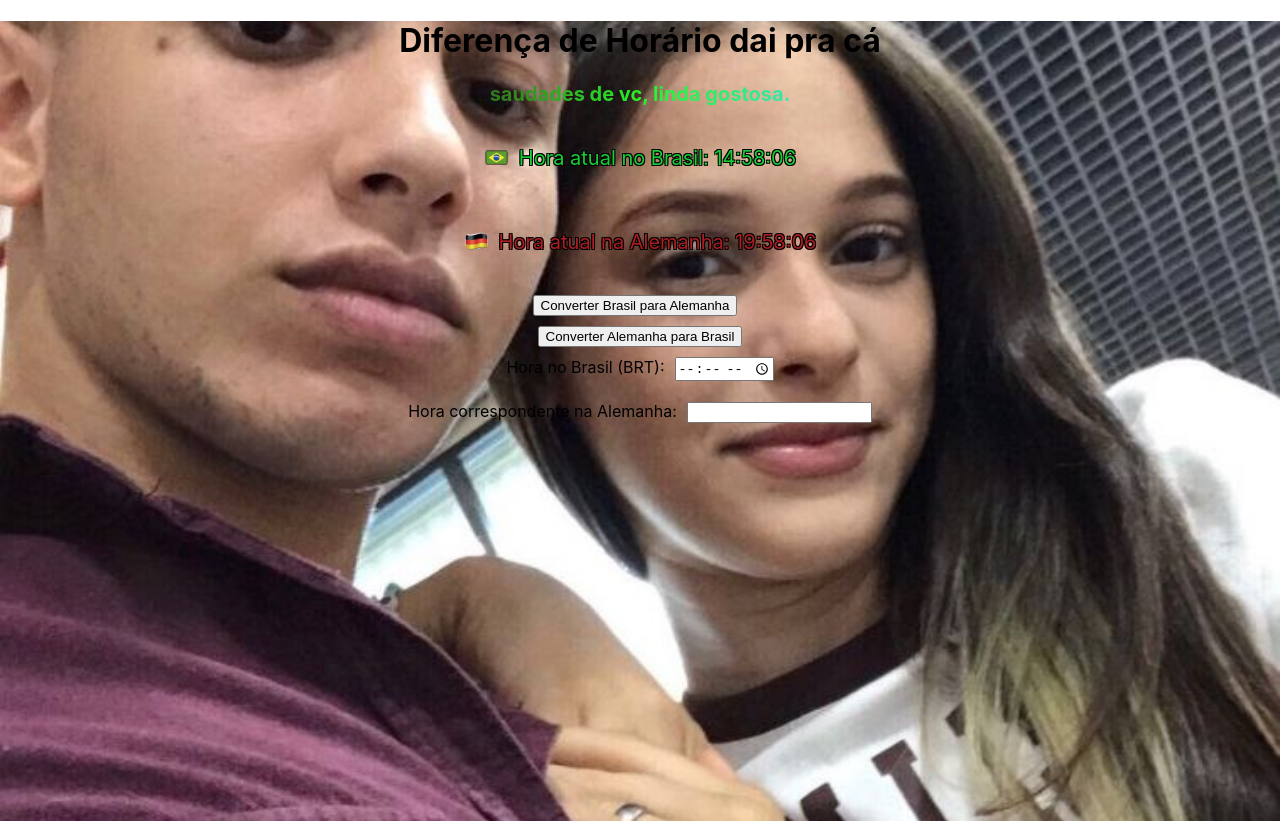
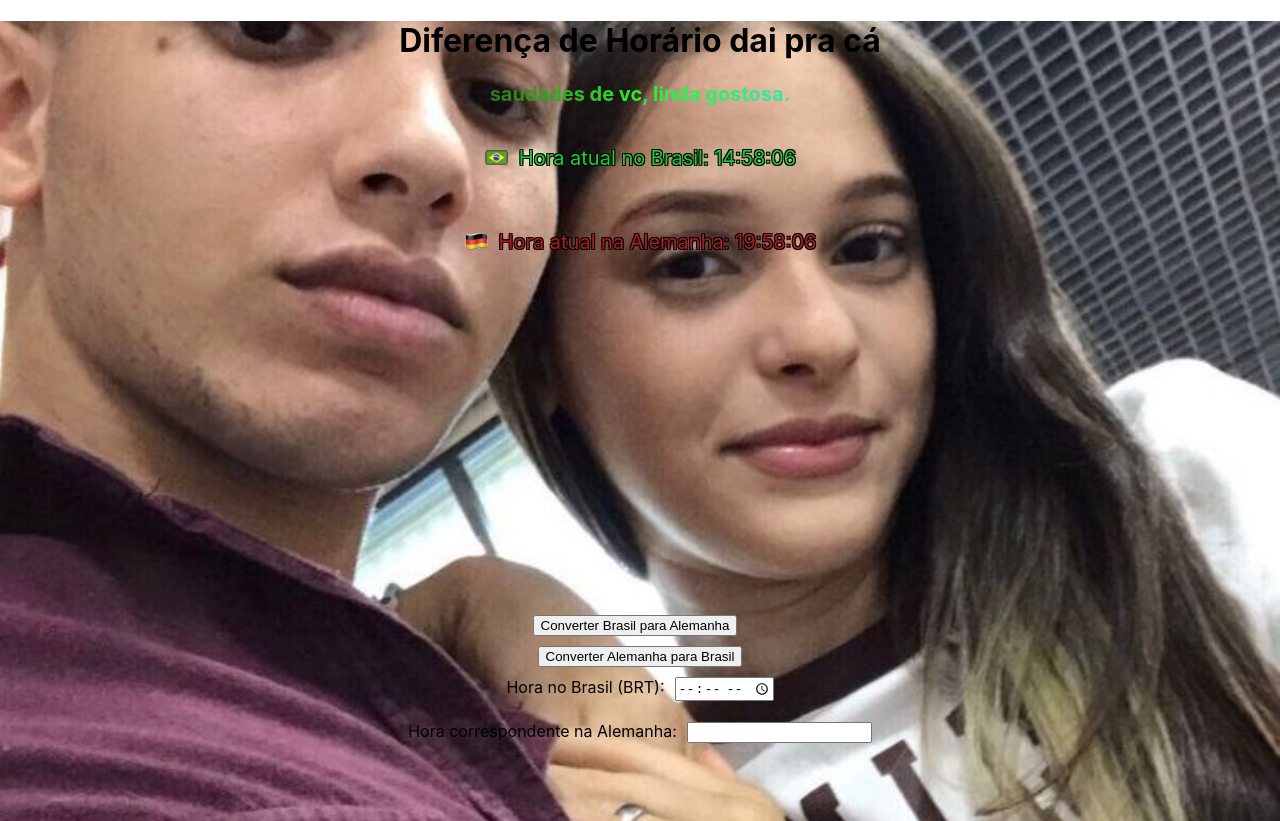
Before and after one commit to ANj0Geladu/calc-days, a React (Create React App) app: page / in a window 1280 px wide. Built offline with nearby package versions, Linux system fonts and the light colour scheme.

Commit message:
ajst de tela

```diff
--- a/src/TimeDifference.jsx
+++ b/src/TimeDifference.jsx
@@ -69,8 +69,8 @@ const TimeDifference = () => {
         <img src={germanyFlag} alt="Bandeira da Alemanha" className="flag" />
         <p className='alemanha' >Hora atual na Alemanha: {currentGermanyTime}</p>
       </div>
-
-      <div style={{ marginTop: '20px' }}>
+        <br/>
+      <div style={{ marginTop: '320px' }}>
         <button onClick={() => setConversionType('BRtoDE')} style={{ marginRight: '10px' }}>
           Converter Brasil para Alemanha
         </button>
```
